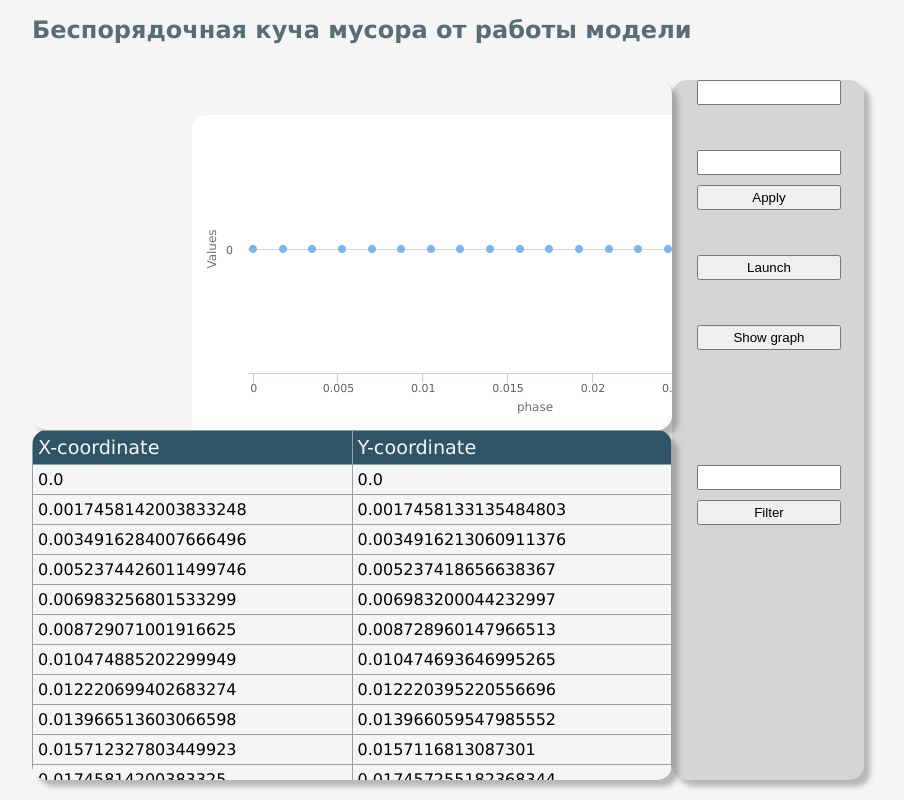
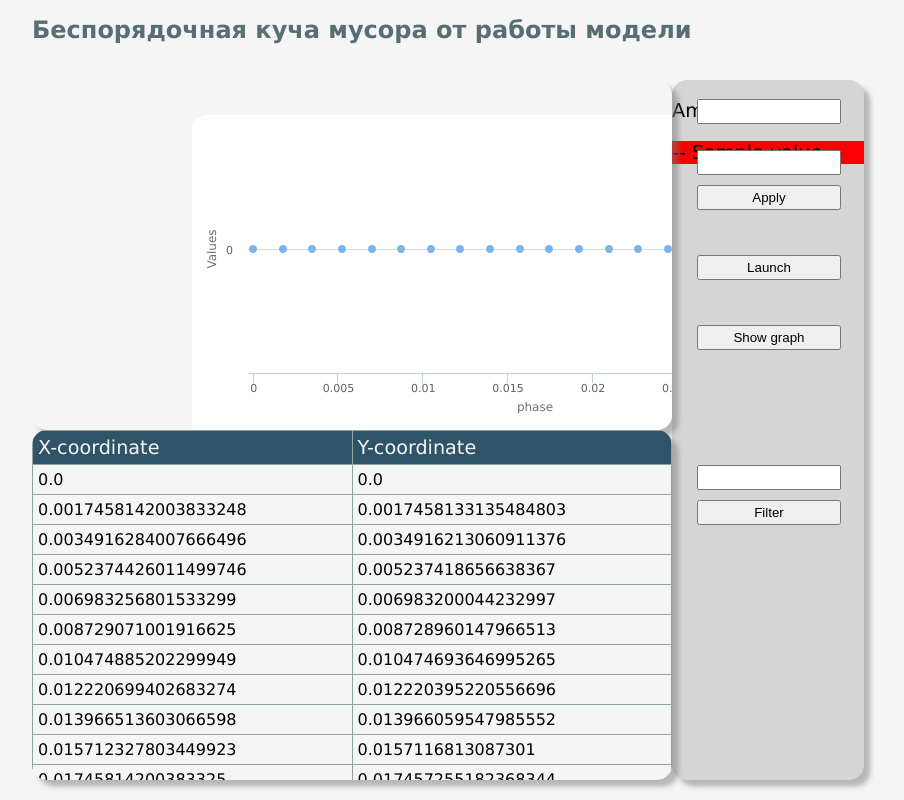
Before and after one commit to vetakim/Lucy, a Django app: template Lucy/ElfenLied/templates/lucyDJ/home.html in a window 1280 px wide. Shown: the whole page, without its empty margins (288-1192 px from the left). Run offline with Django 3.2, Linux system fonts and the light colour scheme; data comes from the database, SQL or seed files in the repository; the template is opened without the code that fills it: values that come from a table or form of the project are taken from there, most other values are stand-ins (such as "Sample title", 1, 10 or a date in 2020); some libraries are stand-ins or nearby versions.

Commit message:
Переименованы id в форме, она все еще не работает

```diff
--- a/Lucy/ElfenLied/templates/lucyDJ/home.html
+++ b/Lucy/ElfenLied/templates/lucyDJ/home.html
@@ -4,19 +4,23 @@
 
 <div class="buttonpanel">
     <form action="" method="get">
-        <input style="top: 10%" id="calcparams" type=number step="any" name="Amplitude">
-        {{ form.amplitude }}
-        <input type="submit" value="Apply" style="top: 15%">
+        <input id="amplitude" type=number name="amplitude" style="top: 10%">
+        {% csrf_token %}
+        {{ form.as_p }}
+    <input type="submit" value="Apply" style="top: 15%">
     </form>
+    <p style="top: 60%; background: #fa0000;">
+    -- {{ amplitude.value }} --
+    </p>
+
         <button style="top: 25%" id="launch"> Launch </button>
         <button style="top: 35%" id="show_graph"> Show graph</button>
         <input style="top: 55%" id="request">
         <button style="top: 60%"id="filter"> Filter </button>
 </div>
-
 <script>
 $(function () {
-var amp = $('#calcparams').val();
+var amp = $('#amplitude').val();
 var te = amp.toString();
     $('#container').highcharts({
         chart: {
--- a/Lucy/ElfenLied/views.py
+++ b/Lucy/ElfenLied/views.py
@@ -12,6 +12,6 @@ def accept_data(request):
         form = CalcParams(request.GET)
     else:
         form = CalcParams()
-    return render(request, 'home.html', {'form': form})
+    return render(request, 'lucyDJ/home.html', {"form": form})
 
 # Create your views here.
--- a/Lucy/Lucy/urls.py
+++ b/Lucy/Lucy/urls.py
@@ -13,11 +13,12 @@ Including another URLconf
     1. Import the include() function: from django.conf.urls import url, include
     2. Add a URL to urlpatterns:  url(r'^blog/', include('blog.urls'))
 """
-from django.conf.urls import url
+from django.conf.urls import url, include
 from django.contrib import admin
 from ElfenLied.views import *
 
 urlpatterns = [
     url(r'^admin/', admin.site.urls),
-    url(r'ElfenLied/home/$', vizualisation, name='home')
+    url(r'ElfenLied/home/$', vizualisation, name='homeout'),
+    url(r'ElfenLied/home/$', accept_data, name='homein')
 ]
```
